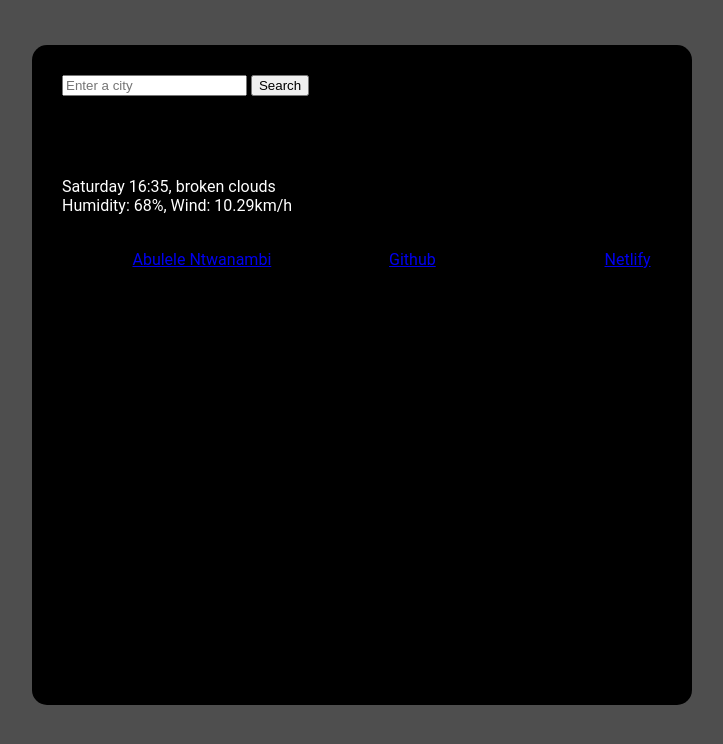
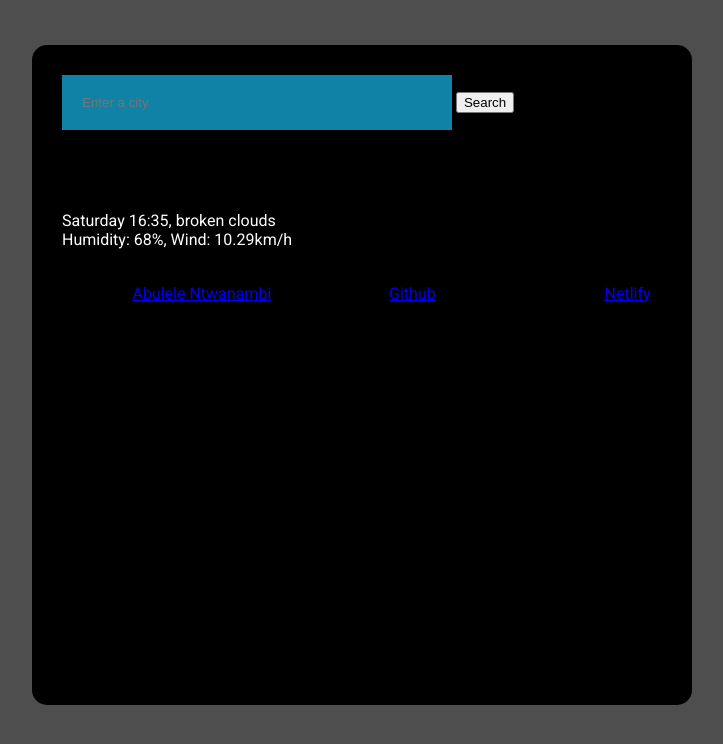
Before and after one commit to Abulele75/Weather-application, a plain HTML site: page index.html in a window 1280 px wide. Shown: the whole page, without its empty margins (278-1001 px from the left). Drawn offline with Linux system fonts and the light colour scheme; a web font is replaced by a local one.

Commit message:
updated the style on the search bar

```diff
--- a/index.html
+++ b/index.html
@@ -4,14 +4,20 @@
     <meta charset="UTF-8">
     <meta name="viewport" content="width=device-width, initial-scale=1.0">
     <link rel="stylesheet" href="style.css" >
+    <link rel="preconnect" href="https://fonts.googleapis.com">
+<link rel="preconnect" href="https://fonts.gstatic.com" crossorigin>
+<link href="https://fonts.googleapis.com/css2?family=Playfair+Display:ital,wght@0,400..900;1,400.
+.900&family=Roboto:ital,wght@0,100;0,300;0,400;0,500;0,700;0,900;1,100;1,300;1,400;1,500;1,700;1,
+900&display=swap" rel="stylesheet">
     <title>Document</title>
 </head>
 <body>
     <div class="application">
     <header>
-    <form>
-        <input type="Search"  placeholder="Enter a city"  required/>
-        <input type="submit" value="Search" />
+    <form class="search-form">
+        <input type="Search"  placeholder="Enter a city"
+           class="input-form" required/>
+        <input type="submit" value="Search" class="submit-form"/>
 
 
     </form>
--- a/style.css
+++ b/style.css
@@ -16,3 +16,11 @@ body {
 .content {
     color: white;
 }
+.input-form {
+    background-color: rgb(15, 130, 165);
+    border : none;
+
+    width: 65%;
+    padding : 20px;
+    color: white;
+}
```
